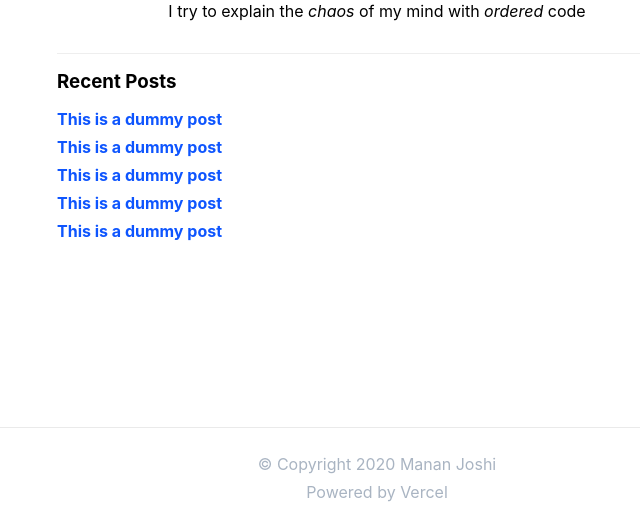
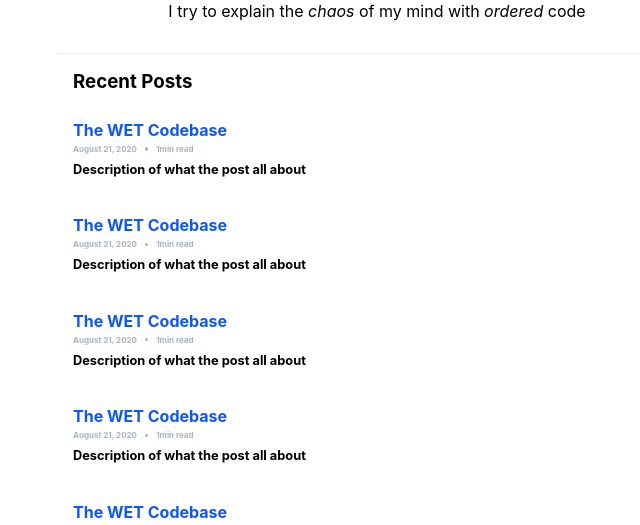
Before and after one commit to manan30/personal-blog, a Next.js app: page / in a window 1280 px wide. Shown: the part 273-798 px from the top of the page, without its empty margins (263-903 px from the left). Built offline with nearby package versions, Linux system fonts and the light colour scheme.

Commit message:
Styling recent posts card

```diff
--- a/pages/index.js
+++ b/pages/index.js
@@ -24,9 +24,19 @@ export default function Home() {
           {new Array(5).fill(0).map((_, i) => {
             const idx = i;
             return (
-              <span className={styles.postLink}>
-                <a href='#'>This is a dummy post</a>
-              </span>
+              <div key={idx} className={styles.postCard}>
+                <span className={styles.postLink}>
+                  <a href='#'>The WET Codebase</a>
+                  <div className={styles.postInfo}>
+                    <div>August 21, 2020</div>
+                    <div className={styles.separator} />
+                    <div>1min read</div>
+                  </div>
+                  <div className={styles.postDescription}>
+                    Description of what the post all about
+                  </div>
+                </span>
+              </div>
             );
           })}
         </div>
--- a/styles/Home.module.css
+++ b/styles/Home.module.css
@@ -50,11 +50,23 @@
 }
 
 .postsContainer .postsContainerTitle {
-  margin: 1rem 0 0.5rem 0;
+  margin: 1rem 0 1rem 1rem;
 }
 
-.postsContainer .postLink {
-  margin-top: 0.5rem;
+.postCard {
+  /* height: 4rem; */
+  padding: 0.7rem 1rem;
+  margin-bottom: 1rem;
+
+  border-radius: 0.8rem;
+  transition: all 0.5s;
+}
+
+.postCard:hover {
+  box-shadow: 0 0 1rem rgba(0, 0, 0, 0.1);
+}
+
+.postCard .postLink {
   font-weight: bolder;
 }
 
@@ -63,6 +75,28 @@
 .postLink > a:hover {
   color: #0e55fe;
   text-decoration: none;
+}
+
+.postInfo {
+  display: flex;
+  align-items: center;
+
+  margin: 0.25rem 0 0.5rem 0;
+  font-size: 0.5rem;
+  color: var(--secondary-color);
+}
+
+.postInfo .separator {
+  height: 0.2rem;
+  width: 0.2rem;
+  margin: 0 0.5rem;
+
+  background-color: var(--secondary-color);
+  border-radius: 50%;
+}
+
+.postCard .postDescription {
+  font-size: 0.8rem;
 }
 
 .footer {
```
